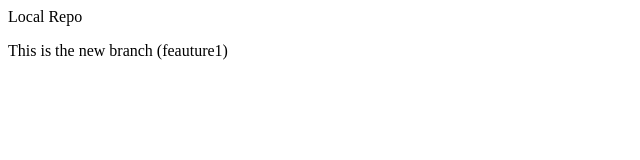
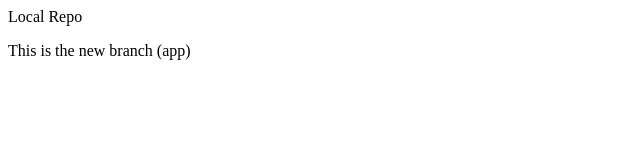
Before and after one commit to narrarakesh/localRepo, a plain HTML site: page index.html in a window 1280 px wide. Shown: the full height of the page, 0-640 px from the left. Drawn offline with Linux system fonts and the light colour scheme.

Commit message:
new app code

```diff
--- a/index.html
+++ b/index.html
@@ -1,2 +1,2 @@
 <p>Local Repo</p>
-<p>This is the new branch (feauture1)</p>
+<p>This is the new branch (app)</p>
```
